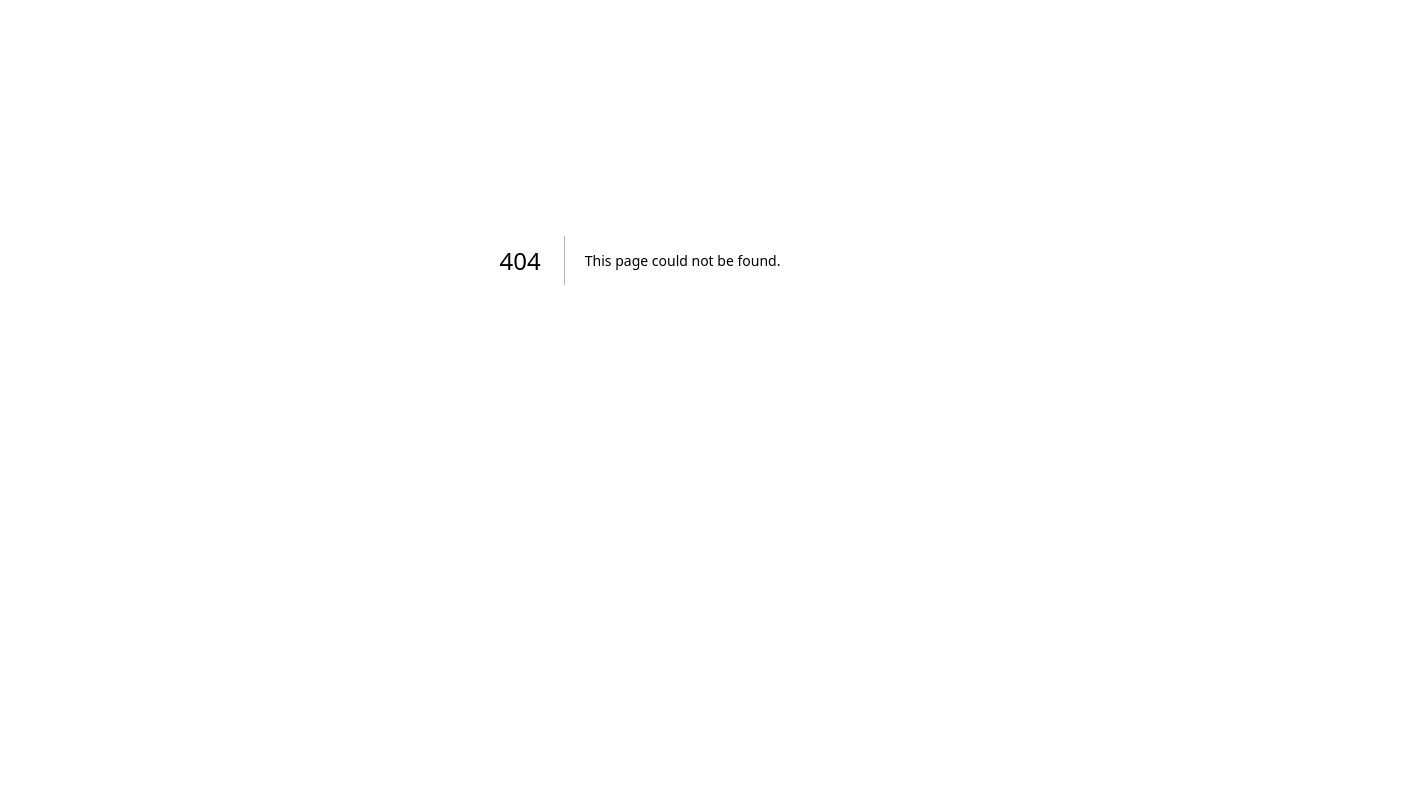
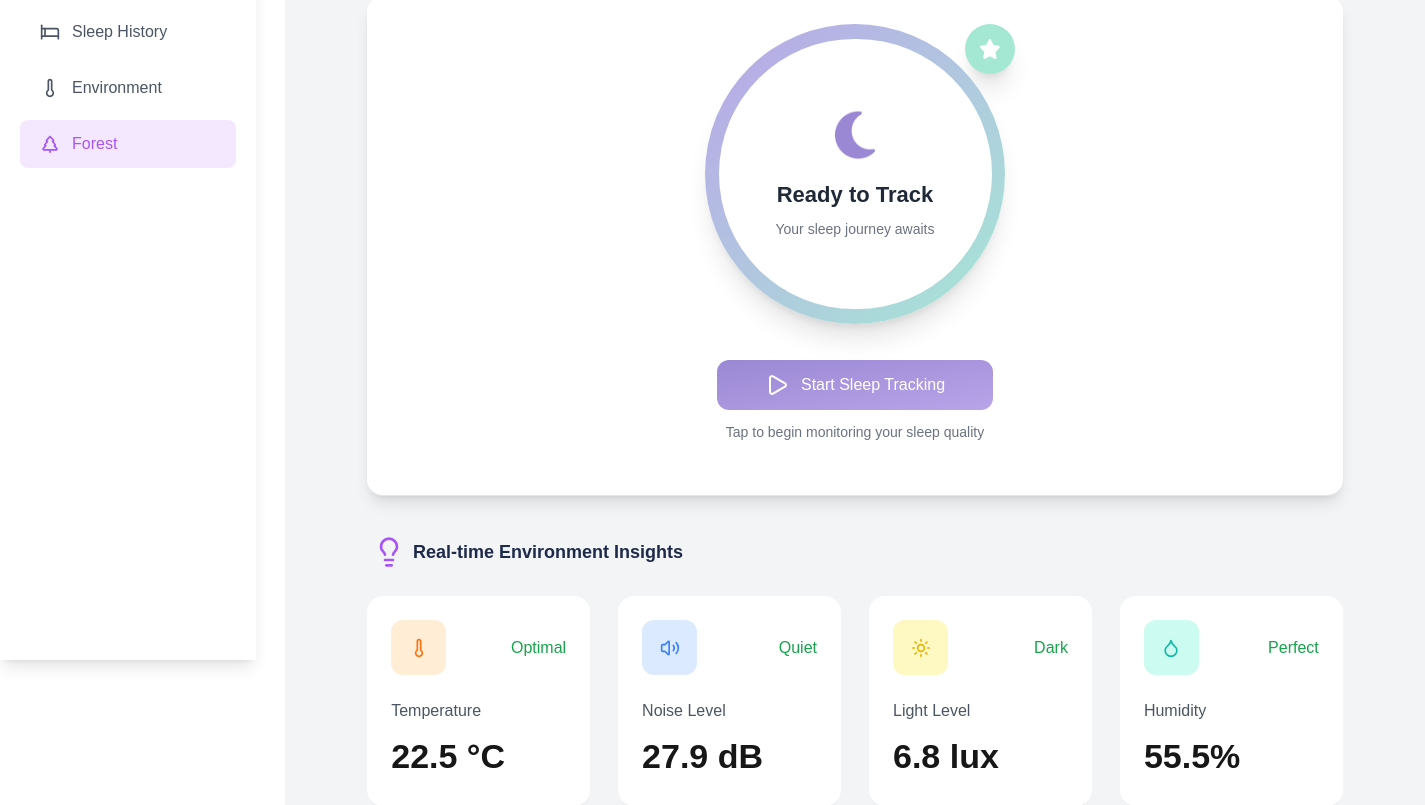
Before and after one commit to HGKXZ/embed-project-sleep-tracker, a Next.js app: page /forest in a window 1280 px wide. Before the commit this address had no page. Shown: the part 140-945 px from the top of the page, 1425 px wide, since content can reach past the window. Before the commit the page ends 800 px from the top, so only its background shows below. Built offline with nearby package versions, Linux system fonts and the light colour scheme.

Commit message:
Add Forest page with environment tracking and update Sidebar component

```diff
--- /dev/null
+++ b/src/app/forest/page.tsx
@@ -0,0 +1,77 @@
+"use client"
+
+import Sidebar from "@/components/Sidebar"
+import Topbar from "@/components/Topbar"
+import TrackingCard from "@/components/TrackingCard"
+import { Droplet, Lightbulb, Sun, Thermometer, Volume2 } from "lucide-react"
+import { dailyRecordData } from "../../../mock";
+
+export default function Forest() {
+
+  const environment = {
+    humidity: dailyRecordData[dailyRecordData.length -1].averageHumidity,
+    lightExposure: dailyRecordData[dailyRecordData.length -1].averageLightExposure,
+    soundLevel: dailyRecordData[dailyRecordData.length -1].averageSoundLevel,
+    temperature: dailyRecordData[dailyRecordData.length -1].averageTemperature,
+  }
+
+  return (
+    <div className="w-[1425px] h-[1521px] flex flex-row">
+        <Sidebar/>
+        <div className="flex flex-col w-[80%] h-[1521px] ml-[20%]">
+          <Topbar/>
+          <div className="w-full h-[1441px] bg-[#F3F4F6] mt-[80px] p-7 flex flex-col">
+            <div className="flex flex-col items-center">
+              <TrackingCard/>
+            </div>
+            <div className="flex flex-row items-center mt-10">
+              <Lightbulb size={32} className="text-[#A855F7] ml-15"/>
+              <p className="font-inter font-bold text-[18px] text-[#1E2A4A] ml-2">Real-time Environment Insights</p>
+            </div>
+            <div className="flex flex-row gap-7 mt-7 justify-center w-[90%] self-center">
+               <div className="w-[25%] h-full bg-white rounded-2xl shadow-lgp-6 border-b border-[#E5E7EB] p-6 flex flex-col hover:scale-[1.05] transition-all duration-300">
+                <div className="w-full h-[55px] flex flex-row justify-between items-center mb-6">
+                  <div className="w-[55px] h-[55px] bg-[#FFEDD5] rounded-xl flex justify-center items-center">
+                    <Thermometer size={20} className="text-[#F97316]"/>
+                  </div>
+                  <p className="font-inter font-medium text-[16px] text-[#16A34A]">Optimal</p>
+                </div>
+                <p className="font-inter font-medium text-[16px] text-[#4B5563] mb-2">Temperature</p>
+                <p className="font-inter font-bold text-[34px]">{environment.temperature} °C</p>
+              </div>
+              <div className="w-[25%] h-full bg-white rounded-2xl shadow-lgp-6 border-b border-[#E5E7EB] p-6 flex flex-col hover:scale-[1.05] transition-all duration-300">
+                <div className="w-full h-[55px] flex flex-row justify-between items-center mb-6">
+                  <div className="w-[55px] h-[55px] bg-[#DBEAFE] rounded-xl flex justify-center items-center">
+                    <Volume2 size={20} className="text-[#3B82F6]"/>
+                  </div>
+                  <p className="font-inter font-medium text-[16px] text-[#16A34A]">Quiet</p>
+                </div>
+                <p className="font-inter font-medium text-[16px] text-[#4B5563] mb-2">Noise Level</p>
+                <p className="font-inter font-bold text-[34px]">{environment.soundLevel} dB</p>
+              </div>
+              <div className="w-[25%] h-full bg-white rounded-2xl shadow-lgp-6 border-b border-[#E5E7EB] p-6 flex flex-col hover:scale-[1.05] transition-all duration-300">
+                <div className="w-full h-[55px] flex flex-row justify-between items-center mb-6">
+                  <div className="w-[55px] h-[55px] bg-[#FEF9C3] rounded-xl flex justify-center items-center">
+                    <Sun size={20} className="text-[#EAB308]"/>
+                  </div>
+                  <p className="font-inter font-medium text-[16px] text-[#16A34A]">Dark</p>
+                </div>
+                <p className="font-inter font-medium text-[16px] text-[#4B5563] mb-2">Light Level</p>
+                <p className="font-inter font-bold text-[34px]">{environment.lightExposure} lux</p>
+              </div>
+              <div className="w-[25%] h-full bg-white rounded-2xl shadow-lgp-6 border-b border-[#E5E7EB] p-6 flex flex-col hover:scale-[1.05] transition-all duration-300">
+                <div className="w-full h-[55px] flex flex-row justify-between items-center mb-6">
+                  <div className="w-[55px] h-[55px] bg-[#CCFBF1] rounded-xl flex justify-center items-center">
+                    <Droplet size={20} className="text-[#14B8A6]"/>
+                  </div>
+                  <p className="font-inter font-medium text-[16px] text-[#16A34A]">Perfect</p>
+                </div>
+                <p className="font-inter font-medium text-[16px] text-[#4B5563] mb-2">Humidity</p>
+                <p className="font-inter font-bold text-[34px]">{environment.humidity}%</p>
+              </div>
+            </div>
+          </div>
+        </div>
+    </div>
+  )
+};
--- a/src/components/Sidebar.tsx
+++ b/src/components/Sidebar.tsx
@@ -1,7 +1,6 @@
 "use client"
 
-import { useState } from "react";
-import { ChartLine, Bed, BellRing, Thermometer } from "lucide-react";
+import { ChartLine, Bed, Thermometer, TreePine } from "lucide-react";
 import { usePathname, useRouter } from "next/navigation";
 
 export default function Sidebar() {
@@ -36,6 +35,12 @@ export default function Sidebar() {
                     <Thermometer size={20} color={`${pathname === "/environment" ? "#A855F7" : "#4B5563"}`}/>
                     <p className={`font-inter font-medium text-[16px] ${pathname === "/environment" ? "text-[#A855F7]" : "text-[#4B5563]"}`}>Environment</p>
                 </div>
+                <div className={`h-[48px] flex flex-row items-center p-5 rounded-lg gap-3 cursor-pointer ${
+                    pathname === "/forest" ? "bg-[#F3E8FF]" : "bg-white"
+                }`} onClick={() => router.push('/forest')}>
+                    <TreePine size={20} color={`${pathname === "/forest" ? "#A855F7" : "#4B5563"}`}/>
+                    <p className={`font-inter font-medium text-[16px] ${pathname === "/forest" ? "text-[#A855F7]" : "text-[#4B5563]"}`}>Forest</p>
+                </div>
             </div>
         </div>
     )
--- /dev/null
+++ b/src/components/TrackingCard.tsx
@@ -0,0 +1,53 @@
+"use client"
+
+import { Play, Square } from "lucide-react";
+import { useState } from "react";
+
+export default function TrackingCard() {
+
+    const [isTracking, setIsTracking] = useState(false);
+    const toggleTracking = () => {
+        setIsTracking(!isTracking);
+    }
+
+    return (
+        <div className="w-[90%] h-[500px] bg-white rounded-2xl shadow-lg p-7 border-b border-[#E5E7EB] flex flex-col items-center mt-7">
+            <div className="relative w-full h-[320px] flex justify-center">
+                <div className="w-[50px] h-[50px] rounded-full bg-[#A4E8D4] absolute right-75 shadow-xl flex justify-center items-center">
+                    <img src="/img/star.png" className="w-[20px]"/>
+                </div>
+                <div className={`w-[300px] h-[300px] rounded-full bg-gradient-to-br
+                    ${isTracking ? "from-[#A4E8D4] to-[#7CC9E8]" : "from-[#B8A4E8] to-[#A4E8D4]"}
+                    flex justify-center items-center shadow-xl transition-all duration-500
+                    ${isTracking ? "scale-110" : "scale-100"}
+                `}>
+                    <div className={`w-[91%] h-[270px] rounded-full bg-white flex flex-col justify-center items-center
+                        transition-opacity duration-500 ${isTracking ? "opacity-70" : "opacity-100"}
+                    `}>
+                        <img src="/img/purple-moon.png" className="w-[40px]"/>
+                        {!isTracking ? <p className="font-inter font-bold text-[22px] text-[#1F2937] mt-4 transition-all duration-500">Ready to Track</p> : <p className="font-inter font-bold text-[22px] text-[#1F2937] mt-4 transition-all duration-500">Tracking Sleep...</p>}
+                        {!isTracking ? <p className="font-inter font-medium text-[14px] text-[#6B7280] mt-2 transition-all duration-500">Your sleep journey awaits</p> : <p className="font-inter font-medium text-[14px] text-[#6B7280] mt-2 transition-all duration-500">Monitoring your sleep cycle</p>}
+                    </div>
+                </div>
+            </div>
+            <div className={`w-[30%] h-[50px] rounded-xl mt-4 flex flex-row justify-center items-center cursor-pointer hover:scale-[1.05] transition-all duration-300 ${isTracking ? "bg-[#F3E8FF]" : "bg-gradient-to-br from-[#9B88D4] to-[#B8A4E8]"}`}  onClick={() => toggleTracking()}>
+                {isTracking ? (
+                    <>
+                        <Square size={24} className="text-[#6B21A8] mr-3" />
+                        <p className="font-inter font-medium text-[16px] text-[#6B21A8] text-center">
+                            Stop Sleep Tracking
+                        </p>
+                    </>
+                ) : (
+                    <>
+                        <Play size={24} className="text-white mr-3" />
+                        <p className="font-inter font-medium text-[16px] text-white text-center">
+                            Start Sleep Tracking
+                        </p>
+                    </>
+                )}
+            </div>
+            <p className="font-inter font-medium text-[14px] text-[#6B7280] mt-3">Tap to begin monitoring your sleep quality</p>
+        </div>
+    );
+}
```
Also changed, not shown: public/img/purple-moon.png (added), public/img/star.png (added).
